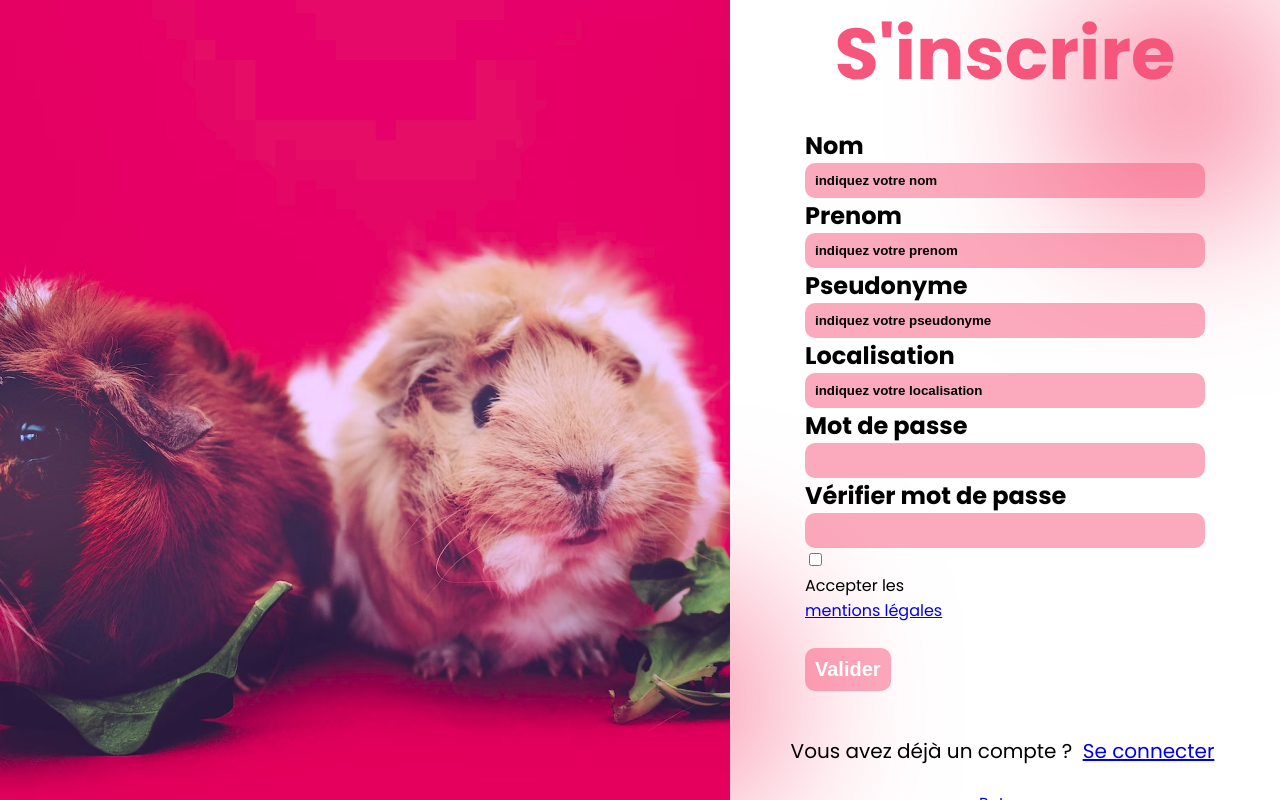
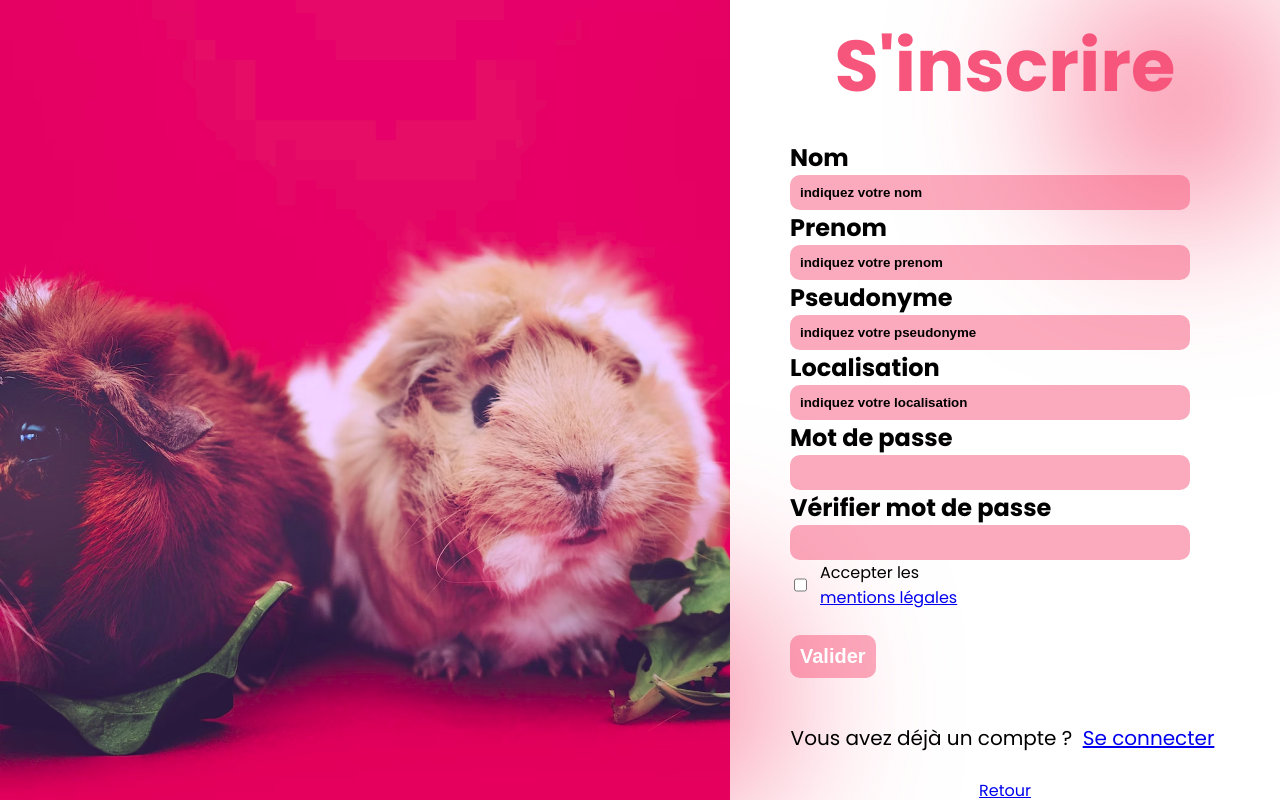
Before and after one commit to gbihry/spa, a PHP site: page /vue/vueSignUp.php in a window 1280 px wide. Run offline with PHP 8.4, Linux system fonts and the light colour scheme; some libraries are stand-ins or nearby versions.

Commit message:
add class on the form

```diff
--- a/vue/vueSignUp.php
+++ b/vue/vueSignUp.php
@@ -62,9 +62,9 @@ if (!isset($_SESSION['acces'])) {
                         <input type="password" name="mdp_verif" class="texte" required>
                     </label>
                 </div>
-                <div class="form_elt">
-                        <input type="checkbox" id="mention" name="mention" required/>
-                        <label for="mention">Accepter les <a href="index.php?action=mention">mentions légales</a></label>
+                <div class="form_elt mention">
+                    <input type="checkbox" id="mention" name="mention" required />
+                    <label for="mention">Accepter les <a href="index.php?action=mention">mentions légales</a></label>
                 </div>
                 <input type="submit" class="valid button_valid" name="ok" value="Valider">
             </form>
```
